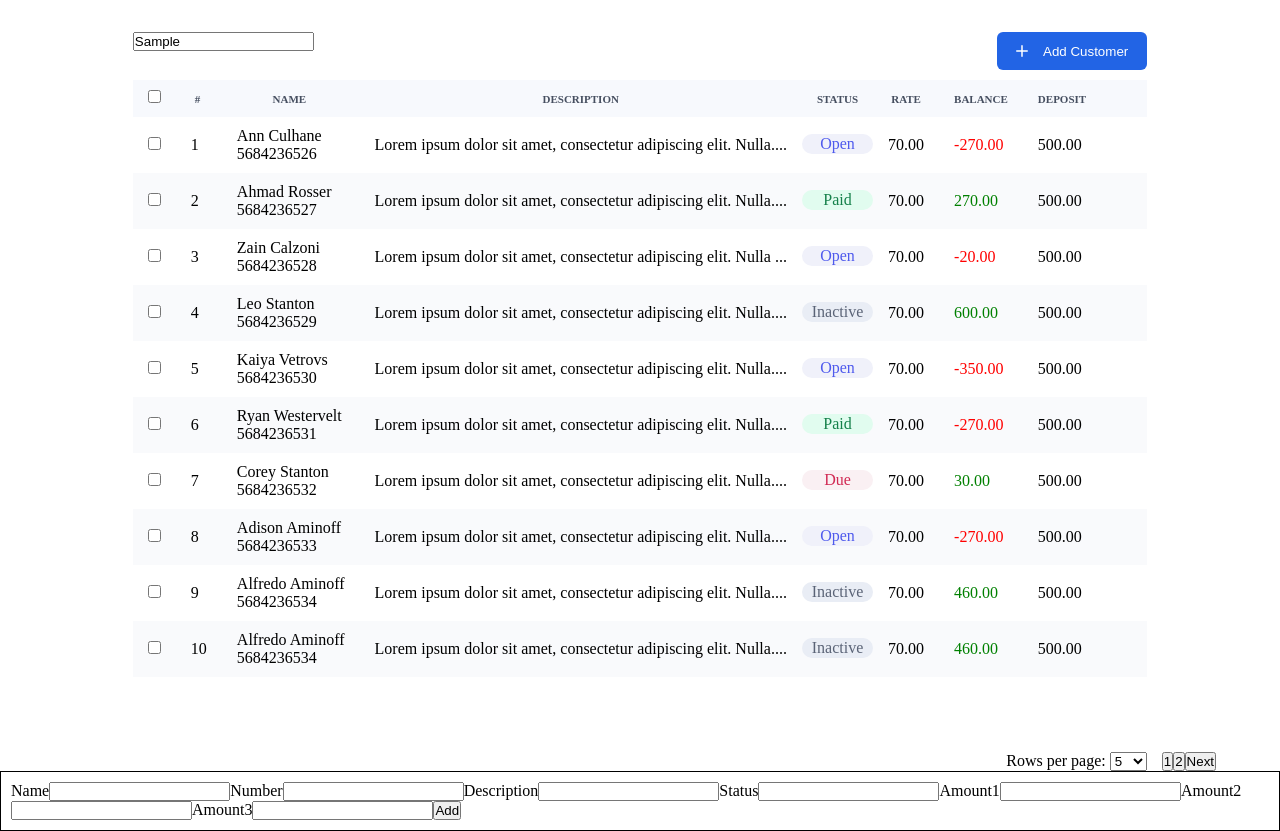
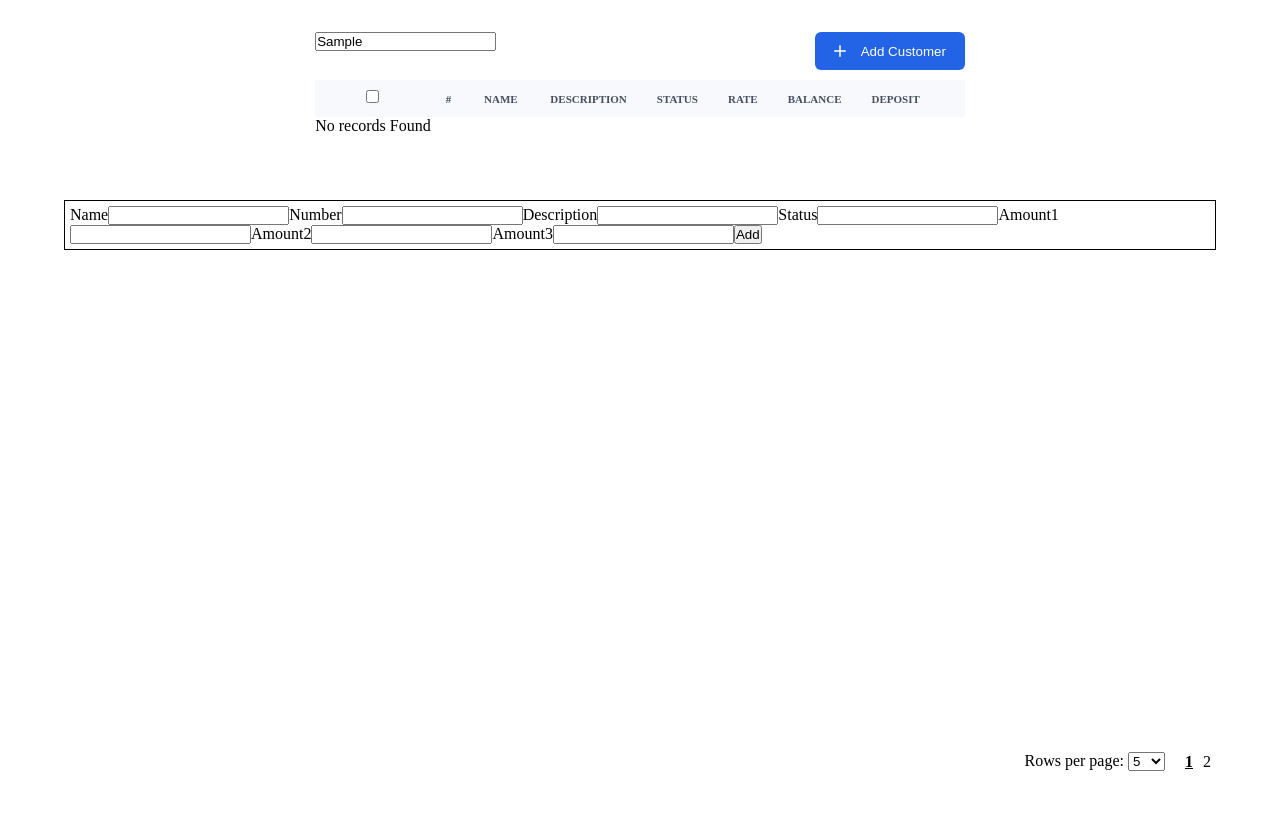
Before and after one commit to nishant0192/aspirehive, a plain HTML site: page index.html in a window 1280 px wide. Both pictures are taken after typing "Sample" into the empty fields and a click on the button "Add Customer". After the commit the page ends 800 px from the top, so only its background shows below. Drawn offline with Linux system fonts and the light colour scheme.

Commit message:
pagination done

```diff
--- a/index.css
+++ b/index.css
@@ -131,10 +131,13 @@ tr:hover .row-options {
 .popup,
 .edit-form {
   position: absolute;
+  top: 200px;
+  width: 90vw;
   background-color: white;
   border: 1px solid black;
-  padding: 10px;
+  padding: 5px;
   z-index: 1000;
+  margin-left: 5vw;
 }
 
 .items {
@@ -180,3 +183,21 @@ tr:hover .row-options {
 .rowPerPage {
   margin-top: 10px;
 }
+
+[data-page] {
+  display: none;
+}
+
+[data-page="1"] {
+  display: table-row;
+}
+
+.pagination-button {
+  margin: 0 5px;
+  cursor: pointer;
+}
+
+.pagination-button.active {
+  font-weight: bold;
+  text-decoration: underline;
+}
--- a/index.html
+++ b/index.html
@@ -14,7 +14,7 @@
           <thead>
             <div class="items">
               <div class="search">
-                <input type="text" placeholder="Search">
+                <input type="text" id="searchInput" placeholder="Search">
               </div>
               <button id="addCustomerButton">
                 <img src="plus.svg" alt="" style="margin-right: 15px" />Add
@@ -35,7 +35,9 @@
               </tr>
             </div>
           </thead>
-          <tbody></tbody>
+          <tbody>
+            <!-- Rows will be dynamically generated by JavaScript -->
+          </tbody>
         </table>
       </div>
     </div>
--- a/script.js
+++ b/script.js
@@ -1,3 +1,4 @@
+document.addEventListener("DOMContentLoaded", function () {
   var data;
   var currentPage = 1;
   var rowsPerPage = 10;
@@ -9,19 +10,19 @@ var sortDirection = {
   var maxLength = 63;
   var desc;
   var truncatedText;
+  var filteredData = [];
 
-document.addEventListener("DOMContentLoaded", function () {
   function displayData() {
-    var startIndex = (currentPage - 1) * rowsPerPage;
-    var endIndex = startIndex + rowsPerPage;
     var tableBody = document.querySelector("#dataTable tbody");
-
     tableBody.innerHTML = "";
 
-    for (var i = startIndex; i < endIndex && i < data.length; i++) {
-      var item = data[i];
+    var displayData = filteredData.length > 0 ? filteredData : data;
+
+    for (var i = 0; i < displayData.length; i++) {
+      var item = displayData[i];
       var row = tableBody.insertRow();
       row.setAttribute("id", "row_" + item.ID);
+      row.setAttribute("data-page", Math.floor(i / rowsPerPage) + 1);
 
       var selectCell = row.insertCell();
       var selectCheckbox = document.createElement("input");
@@ -92,6 +93,7 @@ document.addEventListener("DOMContentLoaded", function () {
         document.body.appendChild(popup);
       });
     }
+    updatePagination();
   }
 
   function addAmountClass(cell, amount) {
@@ -108,36 +110,39 @@ document.addEventListener("DOMContentLoaded", function () {
     var pagination = document.getElementById("pagination");
     pagination.innerHTML = "";
 
-    var numPages = Math.ceil(data.length / rowsPerPage);
-
-    if (currentPage > 1) {
-      var prevButton = document.createElement("button");
-      prevButton.innerText = "Previous";
-      prevButton.addEventListener("click", function () {
-        currentPage--;
-        displayData();
-      });
-      pagination.appendChild(prevButton);
-    }
+    var displayData = filteredData.length > 0 ? filteredData : data;
+    var numPages = Math.ceil(displayData.length / rowsPerPage);
 
     for (var i = 1; i <= numPages; i++) {
-      var pageButton = document.createElement("button");
+      var pageButton = document.createElement("span");
       pageButton.innerText = i;
+      pageButton.classList.add("pagination-button");
+      if (i === currentPage) {
+        pageButton.classList.add("active");
+      }
       pageButton.addEventListener("click", function () {
         currentPage = parseInt(this.innerText);
-        displayData();
+        updatePagination();
       });
       pagination.appendChild(pageButton);
     }
+  }
 
-    if (currentPage < numPages) {
-      var nextButton = document.createElement("button");
-      nextButton.innerText = "Next";
-      nextButton.addEventListener("click", function () {
-        currentPage++;
-        displayData();
+  function updatePagination() {
+    document.querySelectorAll("[data-page]").forEach(function (row) {
+      row.style.display =
+        row.getAttribute("data-page") == currentPage ? "table-row" : "none";
     });
-      pagination.appendChild(nextButton);
+
+    document.querySelectorAll(".pagination-button").forEach(function (button) {
+      button.classList.remove("active");
+    });
+
+    var activeButton = document.querySelector(
+      ".pagination-button:nth-child(" + currentPage + ")"
+    );
+    if (activeButton) {
+      activeButton.classList.add("active");
     }
   }
 
@@ -147,6 +152,7 @@ document.addEventListener("DOMContentLoaded", function () {
     currentPage = 1;
     displayData();
     generatePagination();
+    updatePagination();
   }
 
   function sortDataBy(field) {
@@ -159,6 +165,7 @@ document.addEventListener("DOMContentLoaded", function () {
     currentPage = 1;
     displayData();
     generatePagination();
+    updatePagination();
   }
 
   function createPopup() {
@@ -230,6 +237,7 @@ document.addEventListener("DOMContentLoaded", function () {
       document.body.removeChild(form);
       displayData();
       generatePagination();
+      updatePagination();
     });
   }
 
@@ -241,6 +249,7 @@ document.addEventListener("DOMContentLoaded", function () {
     }
     displayData();
     generatePagination();
+    updatePagination();
   }
 
   function handlePopup(event, action) {
@@ -284,12 +293,39 @@ document.addEventListener("DOMContentLoaded", function () {
     }
   }
 
+  function handleSearch() {
+    var searchInput = document.getElementById("searchInput");
+    var searchTerm = searchInput.value.toLowerCase();
+
+    if (searchTerm.length >= 3) {
+      filteredData = data.filter(function (item) {
+        return item.Name.toLowerCase().includes(searchTerm);
+      });
+    } else {
+      filteredData = [];
+    }
+
+    currentPage = 1;
+    displayData();
+    generatePagination();
+    updatePagination();
+
+    if (filteredData.length === 0 && searchTerm.length >= 3) {
+      var tableBody = document.querySelector("#dataTable tbody");
+      tableBody.innerHTML = "No records Found";
+    } else if (searchTerm.length === 0) {
+      filteredData = [];
+      displayData();
+    }
+  }
+
   fetch("data.json")
     .then((response) => response.json())
     .then((json) => {
       data = json;
       displayData();
       generatePagination();
+      updatePagination();
     })
     .catch((error) => console.error("Error fetching JSON:", error));
 
@@ -299,6 +335,10 @@ document.addEventListener("DOMContentLoaded", function () {
   document
     .getElementById("addCustomerButton")
     .addEventListener("click", handleAddCustomer);
+
+  document
+    .getElementById("searchInput")
+    .addEventListener("input", handleSearch);
 
   document
     .querySelector("th:nth-child(2)")
```
Lines whose indentation alone changed are shown as unchanged.
